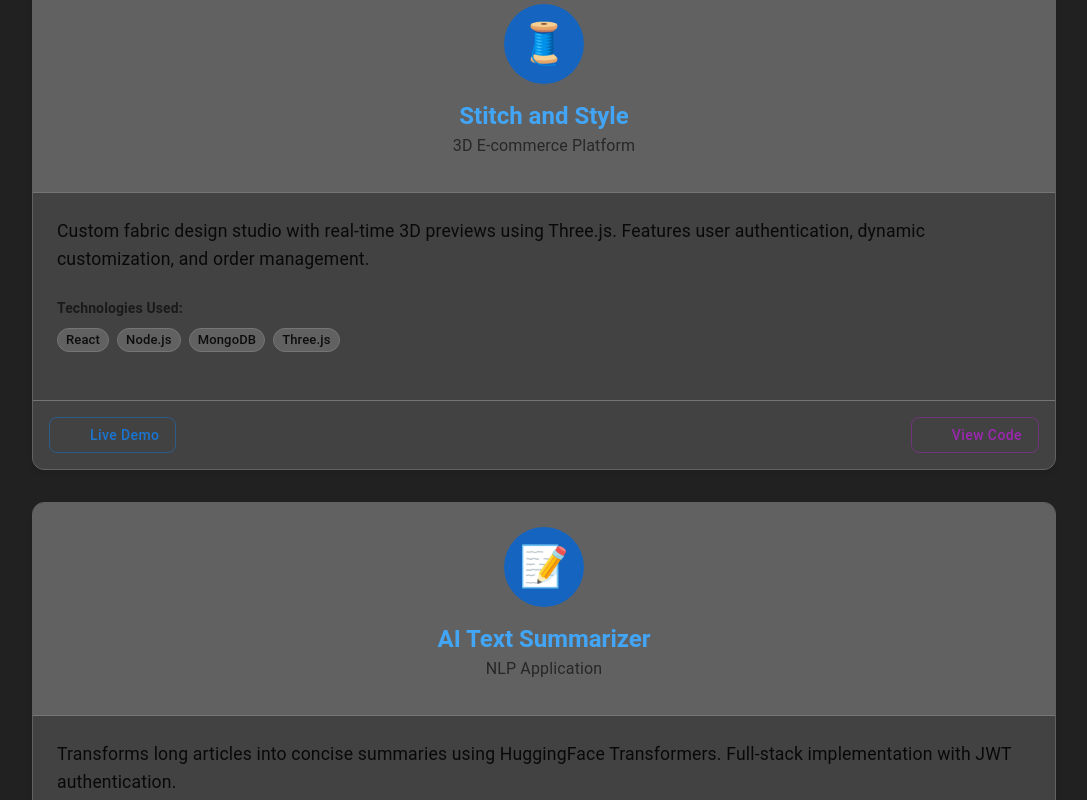
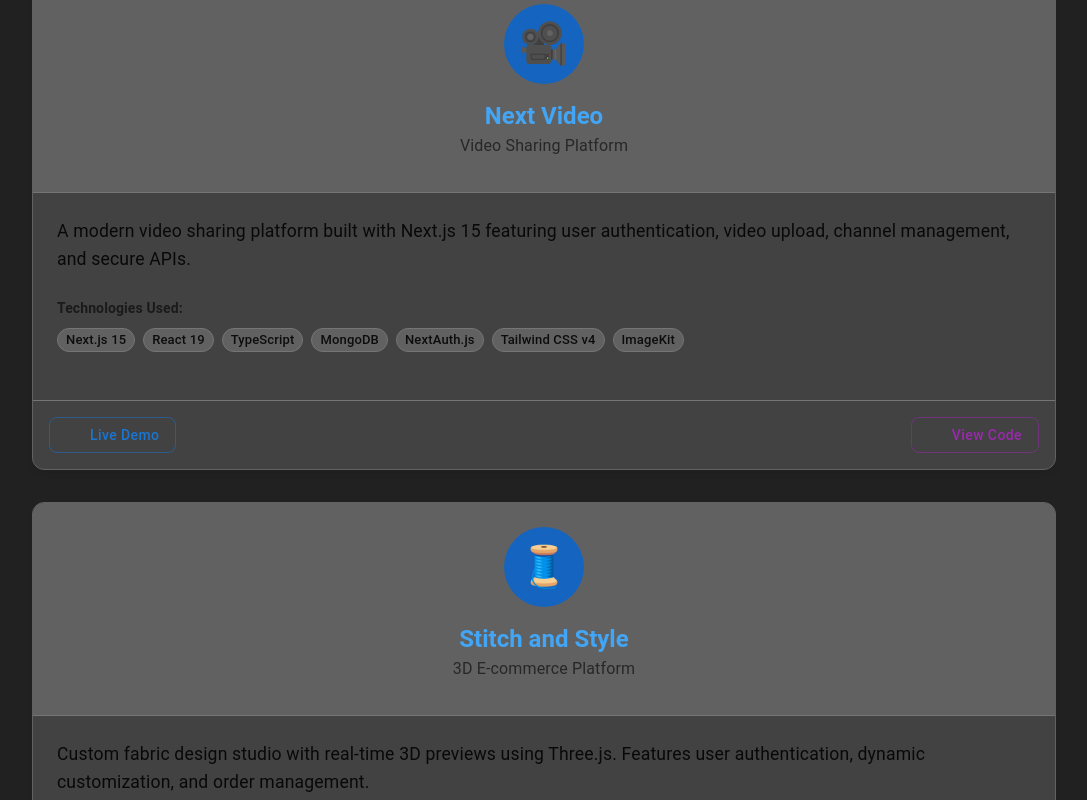
Before and after one commit to hassan2314/Portfolio, a React (Vite) app: page / in a window 1280 px wide. Shown: the part 3440-4240 px from the top of the page, without its empty margins (96-1183 px from the left). Built offline with nearby package versions, Linux system fonts and the light colour scheme; some icons are missing.

Commit message:
next-video

```diff
--- a/src/components/Projects.jsx
+++ b/src/components/Projects.jsx
@@ -17,7 +17,7 @@ import VisibilityIcon from "@mui/icons-material/Visibility";
 import GitHubIcon from "@mui/icons-material/GitHub";
 import { useTheme as useCustomTheme } from "../context/ThemeContext";
 
-const projectIcons = ["🧵", "📝", "✍️", "🎥", "🛒"];
+const projectIcons = ["🎥", "🧵", "📝", "✍️", "🎥", "🛒"];
 
 export default function Projects() {
   const [ref, inView] = useInView({ triggerOnce: true, threshold: 0.1 });
@@ -25,6 +25,23 @@ export default function Projects() {
   const theme = useTheme();
 
   const projects = [
+    {
+      title: "Next Video",
+      subtitle: "Video Sharing Platform",
+      description:
+        "A modern video sharing platform built with Next.js 15 featuring user authentication, video upload, channel management, and secure APIs.",
+      technologies: [
+        "Next.js 15",
+        "React 19",
+        "TypeScript",
+        "MongoDB",
+        "NextAuth.js",
+        "Tailwind CSS v4",
+        "ImageKit",
+      ],
+      githubLink: "https://github.com/hassan2314/next-video",
+      demoLink: "https://next-video-2hm2.vercel.app/",
+    },
     {
       title: "Stitch and Style",
       subtitle: "3D E-commerce Platform",
```
Lines whose indentation alone changed are shown as unchanged.
